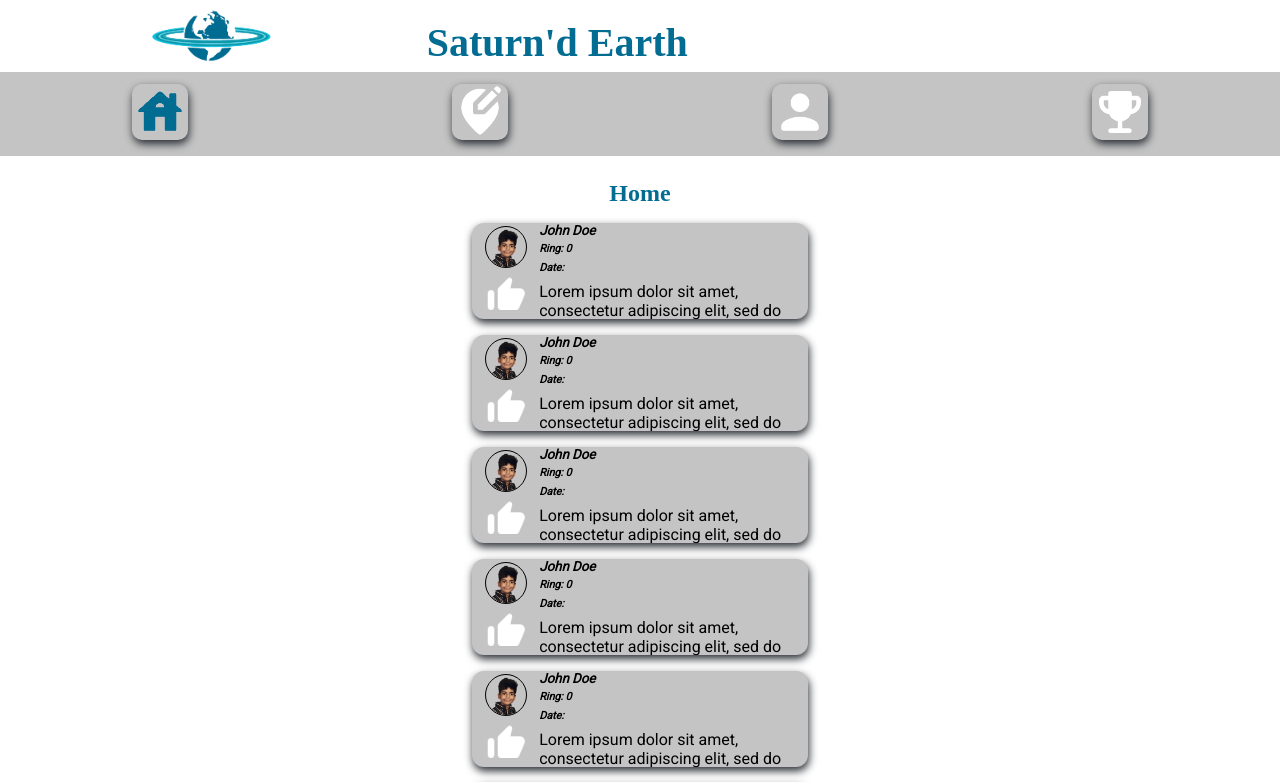
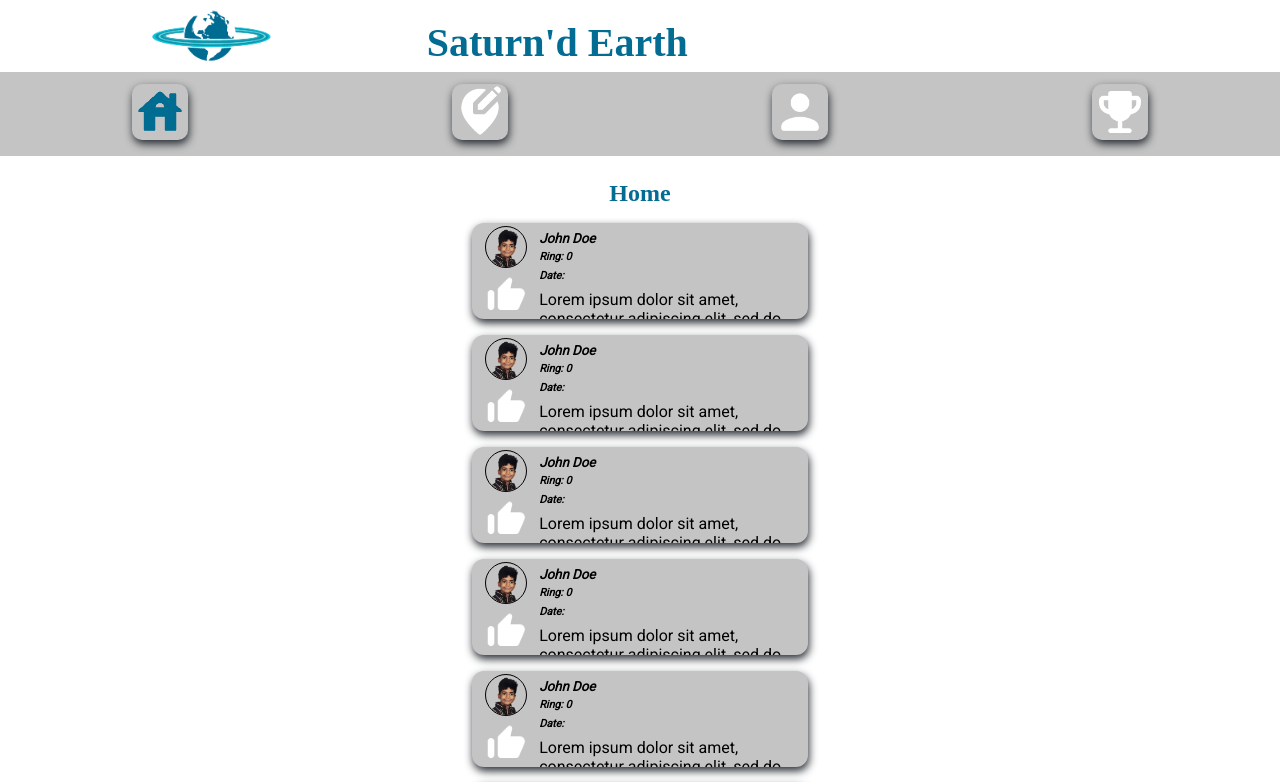
Before and after one commit to Saturnd-Earth/se-fe, a React (Create React App) app: page / in a window 1280 px wide. Shown: the top 782 px of the page. Built offline with nearby package versions, Linux system fonts and the light colour scheme; a web font is replaced by a local one.

Commit message:
space out post div

```diff
--- a/src/Header/Header.scss
+++ b/src/Header/Header.scss
@@ -1,7 +1,6 @@
 .header-top {
     display: grid;
     grid-template-columns: .5fr 1fr;
-    text-shadow: #026C92;
     #se-logo {
         width: 8em;
         grid-column: 1;
--- a/src/Post/Post.scss
+++ b/src/Post/Post.scss
@@ -53,6 +53,7 @@
         max-height: 100%;
         overflow-y: scroll;
         .post-right-top {
+            margin-top: .5em;
             max-height: 1vh;
             max-height: 100%;
             .post-right-top-h {
```
